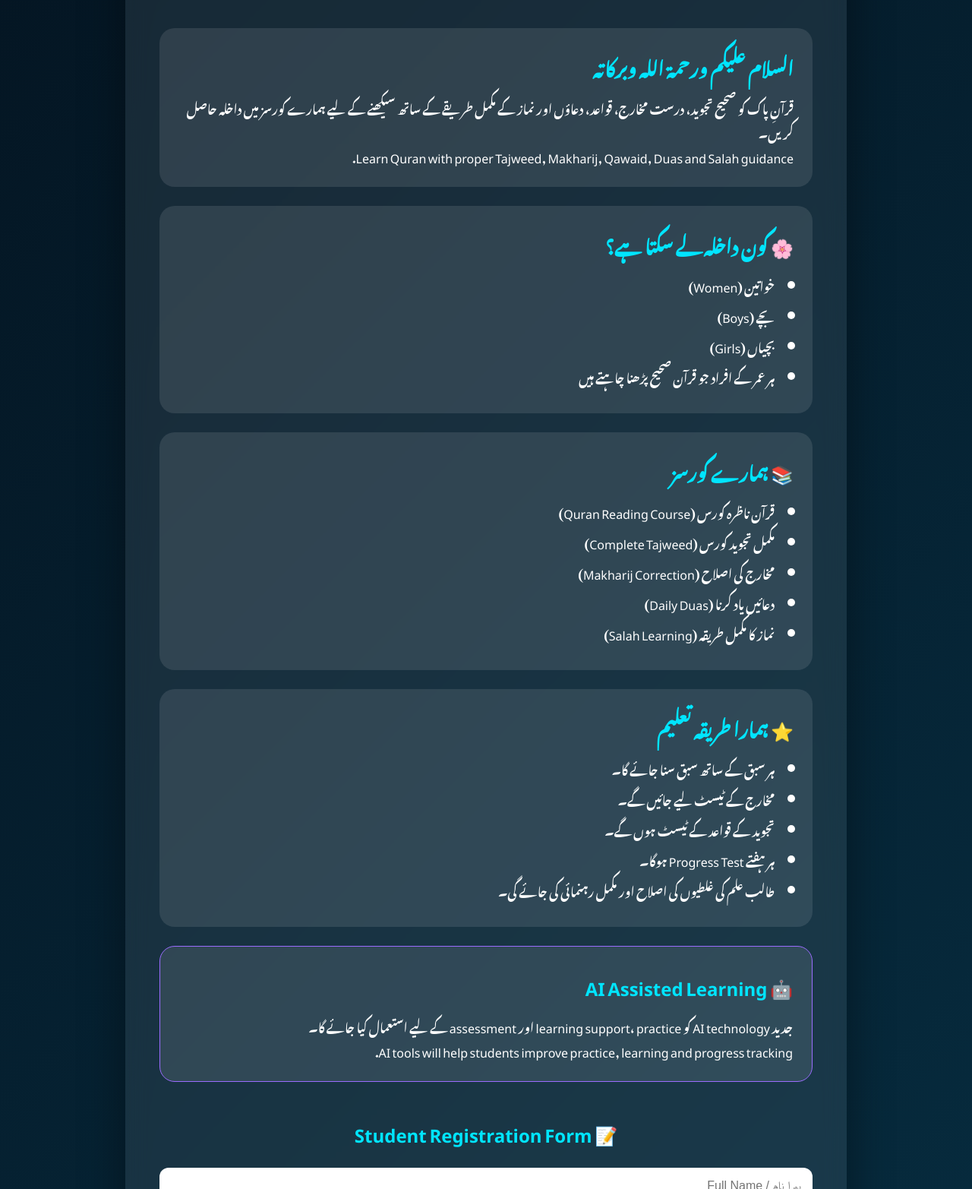
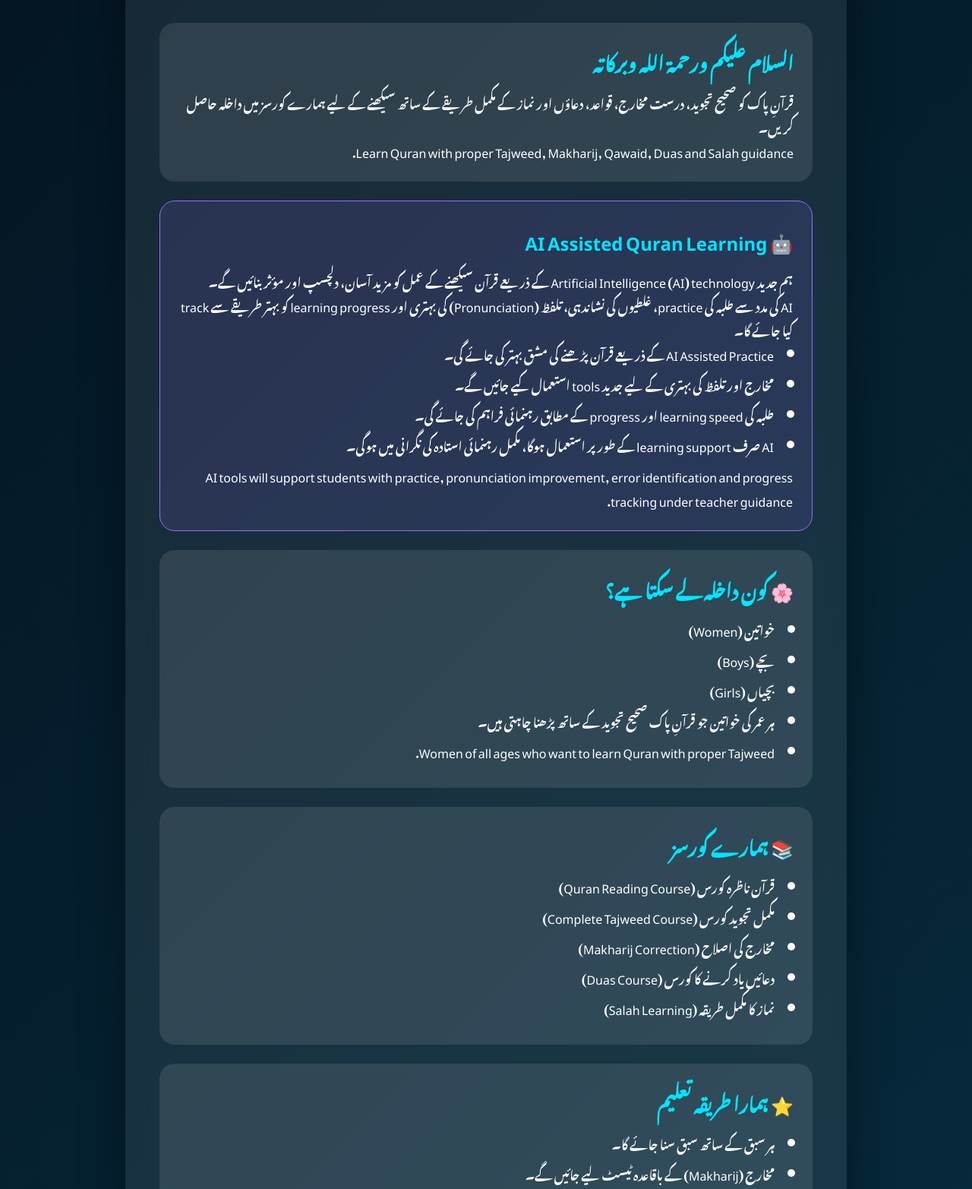
Before and after one commit to Hina-naureen/Noor-Online-Quran-Classes, a plain HTML site: page index.html in a window 1280 px wide. Shown: the part 285-1850 px from the top of the page at 76% size. Drawn offline with Linux system fonts and the light colour scheme.

Commit message:
Update index.html

```diff
--- a/index.html
+++ b/index.html
@@ -6,8 +6,7 @@
 <meta charset="UTF-8">
 <meta name="viewport" content="width=device-width, initial-scale=1.0">
 
-<title>Noor Online Quran Classes - Enrollment</title>
-
+<title>Noor Online Quran Classes</title>
 
 <style>
 
@@ -16,7 +15,6 @@
     padding:0;
     box-sizing:border-box;
 }
-
 
 body{
 
@@ -36,16 +34,11 @@ body{
 }
 
 
-/* Main Section */
-
 .container{
-
-    width:100%;
 
     padding:50px 20px;
 
 }
-
 
 
 .card{
@@ -72,28 +65,27 @@ body{
 
 /* Header */
 
-
 .header{
 
     text-align:center;
 
-    margin-bottom:40px;
+    margin-bottom:35px;
 
 }
 
 
 .header h1{
 
+    color:#00e5ff;
+
     font-size:40px;
-
-    color:#00e5ff;
 
 }
 
 
 .header h2{
 
-    font-size:28px;
+    font-size:27px;
 
     margin-top:15px;
 
@@ -108,8 +100,7 @@ body{
 
 
 
-/* Boxes */
-
+/* Content Boxes */
 
 .box{
 
@@ -125,6 +116,7 @@ body{
 }
 
 
+
 .box h3{
 
     color:#00e5ff;
@@ -136,11 +128,13 @@ body{
 }
 
 
+
 .box ul{
 
     padding-right:25px;
 
 }
+
 
 
 .box li{
@@ -151,11 +145,14 @@ body{
 
 
 
-/* AI Box */
+/* AI */
 
 .ai{
 
     border:1px solid #9b6cff;
+
+    background:
+    rgba(155,108,255,0.12);
 
 }
 
@@ -205,7 +202,6 @@ textarea{
 }
 
 
-
 textarea{
 
     height:120px;
@@ -214,11 +210,7 @@ textarea{
 
 
 
-/* Button */
-
-
 button{
-
 
     width:100%;
 
@@ -243,6 +235,7 @@ button{
 }
 
 
+
 button:hover{
 
     background:white;
@@ -251,9 +244,6 @@ button:hover{
 
 }
 
-
-
-/* Footer */
 
 
 .footer{
@@ -266,9 +256,6 @@ button:hover{
 
 }
 
-
-
-/* Mobile */
 
 
 @media(max-width:600px){
@@ -289,12 +276,11 @@ button:hover{
 
 .header h2{
 
-    font-size:21px;
+    font-size:20px;
 
 }
 
 }
-
 
 </style>
 
@@ -307,24 +293,28 @@ button:hover{
 
 <div class="container">
 
-
 <div class="card">
 
 
 
 <div class="header">
 
-<h1>📖 Noor Online Quran Classes</h1>
+<h1>
+📖 Noor Online Quran Classes
+</h1>
+
 
 <h2>
 قرآن تجوید، ناظرہ، دعائیں اور نماز کورس
 </h2>
+
 
 <p>
 Quran Tajweed, Nazra, Duas & Salah Learning Program
 </p>
 
 </div>
+
 
 
 
@@ -352,6 +342,63 @@ Learn Quran with proper Tajweed, Makharij, Qawaid, Duas and Salah guidance.
 
 
 
+
+<!-- AI Second Section -->
+
+<div class="box ai">
+
+
+<h3>
+🤖 AI Assisted Quran Learning
+</h3>
+
+
+<p>
+ہم جدید Artificial Intelligence (AI) technology کے ذریعے قرآن سیکھنے کے عمل کو مزید آسان، دلچسپ اور مؤثر بنائیں گے۔
+</p>
+
+
+<p>
+AI کی مدد سے طلبہ کی practice، غلطیوں کی نشاندہی، تلفظ (Pronunciation) کی بہتری اور learning progress کو بہتر طریقے سے track کیا جائے گا۔
+</p>
+
+
+<ul>
+
+<li>
+AI Assisted Practice کے ذریعے قرآن پڑھنے کی مشق بہتر کی جائے گی۔
+</li>
+
+
+<li>
+مخارج اور تلفظ کی بہتری کے لیے جدید tools استعمال کیے جائیں گے۔
+</li>
+
+
+<li>
+طلبہ کی learning speed اور progress کے مطابق رہنمائی فراہم کی جائے گی۔
+</li>
+
+
+<li>
+AI صرف learning support کے طور پر استعمال ہوگا، مکمل رہنمائی استادہ کی نگرانی میں ہوگی۔
+</li>
+
+</ul>
+
+
+<p>
+AI tools will support students with practice, pronunciation improvement, error identification and progress tracking under teacher guidance.
+</p>
+
+
+</div>
+
+
+
+
+
+
 <div class="box">
 
 <h3>
@@ -361,18 +408,36 @@ Learn Quran with proper Tajweed, Makharij, Qawaid, Duas and Salah guidance.
 
 <ul>
 
-<li>خواتین (Women)</li>
+<li>
+خواتین (Women)
+</li>
 
-<li>بچے (Boys)</li>
 
-<li>بچیاں (Girls)</li>
+<li>
+بچے (Boys)
+</li>
 
-<li>ہر عمر کے افراد جو قرآن صحیح پڑھنا چاہتے ہیں</li>
+
+<li>
+بچیاں (Girls)
+</li>
+
+
+<li>
+ہر عمر کی خواتین جو قرآنِ پاک صحیح تجوید کے ساتھ پڑھنا چاہتی ہیں۔
+</li>
+
+
+<li>
+Women of all ages who want to learn Quran with proper Tajweed.
+</li>
+
 
 </ul>
 
 
 </div>
+
 
 
 
@@ -387,13 +452,14 @@ Learn Quran with proper Tajweed, Makharij, Qawaid, Duas and Salah guidance.
 
 <ul>
 
+
 <li>
 قرآن ناظرہ کورس (Quran Reading Course)
 </li>
 
 
 <li>
-مکمل تجوید کورس (Complete Tajweed)
+مکمل تجوید کورس (Complete Tajweed Course)
 </li>
 
 
@@ -403,7 +469,7 @@ Learn Quran with proper Tajweed, Makharij, Qawaid, Duas and Salah guidance.
 
 
 <li>
-دعائیں یاد کرنا (Daily Duas)
+دعائیں یاد کرنے کا کورس (Duas Course)
 </li>
 
 
@@ -424,6 +490,7 @@ Learn Quran with proper Tajweed, Makharij, Qawaid, Duas and Salah guidance.
 
 <div class="box">
 
+
 <h3>
 ⭐ ہمارا طریقہ تعلیم
 </h3>
@@ -438,12 +505,12 @@ Learn Quran with proper Tajweed, Makharij, Qawaid, Duas and Salah guidance.
 
 
 <li>
-مخارج کے ٹیسٹ لیے جائیں گے۔
+مخارج (Makharij) کے باقاعدہ ٹیسٹ لیے جائیں گے۔
 </li>
 
 
 <li>
-تجوید کے قواعد کے ٹیسٹ ہوں گے۔
+تجوید کے قواعد (Qawaid) کے ٹیسٹ ہوں گے۔
 </li>
 
 
@@ -467,35 +534,6 @@ Learn Quran with proper Tajweed, Makharij, Qawaid, Duas and Salah guidance.
 
 
 
-<div class="box ai">
-
-<h3>
-🤖 AI Assisted Learning
-</h3>
-
-
-<p>
-
-جدید AI technology کو learning support، practice اور assessment کے لیے استعمال کیا جائے گا۔
-
-</p>
-
-
-<p>
-
-AI tools will help students improve practice, learning and progress tracking.
-
-</p>
-
-
-</div>
-
-
-
-
-
-
-
 
 <div class="form-box">
 
@@ -507,6 +545,7 @@ AI tools will help students improve practice, learning and progress tracking.
 
 
 <form action="YOUR_GOOGLE_FORM_LINK" method="POST">
+
 
 
 <input
@@ -559,7 +598,6 @@ placeholder="تعلیمی قابلیت / Qualification">
 
 
 
-
 <input
 type="tel"
 placeholder="WhatsApp Number"
@@ -568,11 +606,9 @@ required>
 
 
 
-
 <input
 type="text"
 placeholder="ملک / Country">
-
 
 
 
@@ -617,9 +653,11 @@ Salah Course
 
 
 
-<textarea
-placeholder="آپ یہ کورس کیوں کرنا چاہتے ہیں؟ / Why do you want to join this course?">
-</textarea>
+<textarea placeholder="
+آپ یہ کورس کیوں کرنا چاہتے ہیں؟
+Why do you want to join this course?
+"></textarea>
+
 
 
 
@@ -633,11 +671,12 @@ Submit / فارم جمع کریں
 
 
 
+
 </form>
 
 
+</div>
 
-</div>
 
 
 
@@ -656,10 +695,11 @@ Thank you for choosing Noor Online Quran Classes
 
 
 
+
 </div>
 
+</div>
 
-</div>
 
 
 </body>
```
